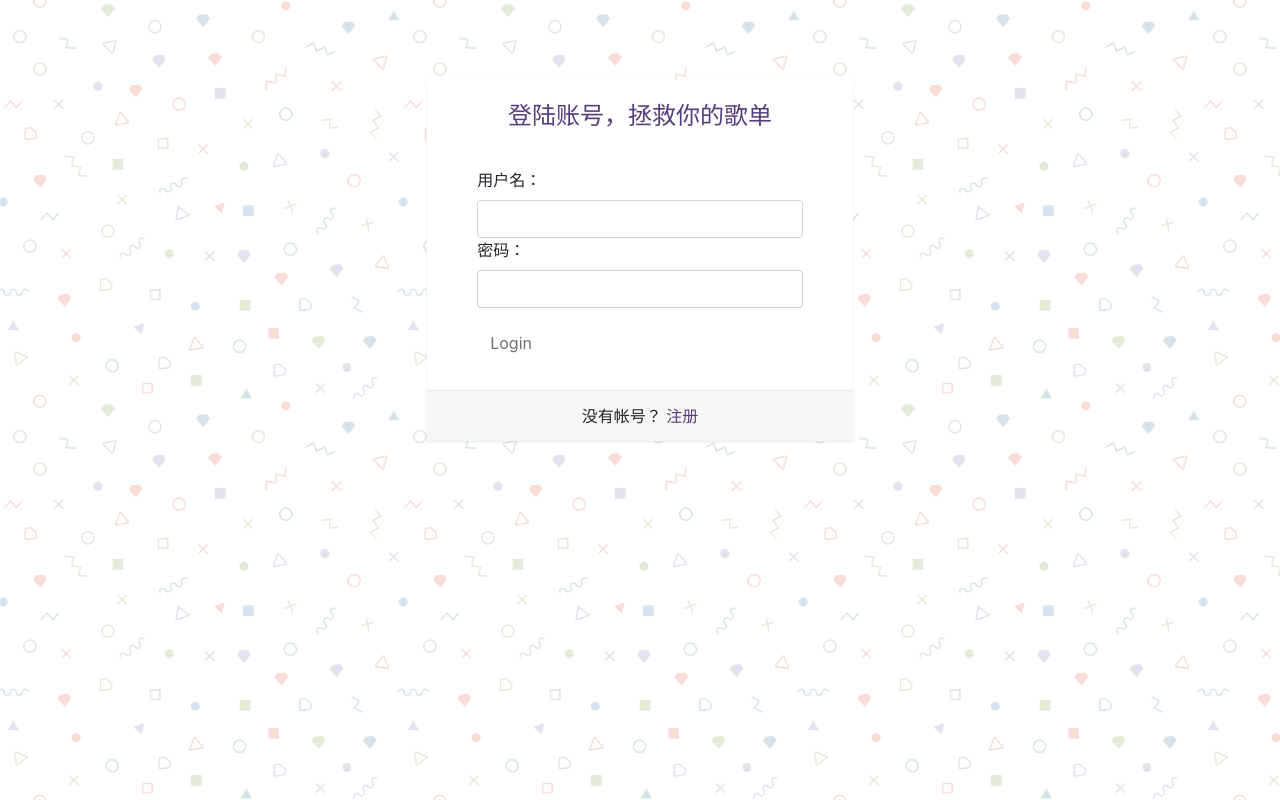
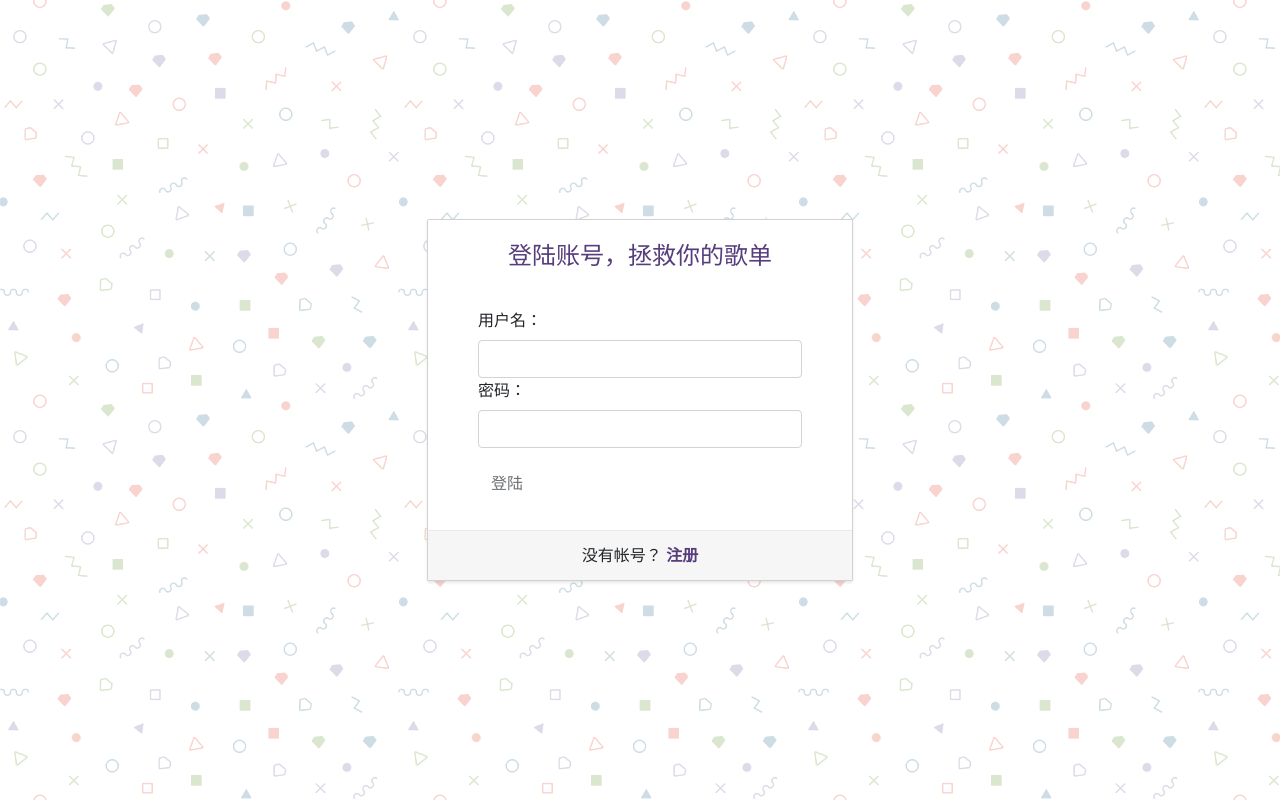
Before and after one commit to Amethyst-564/angular-playlist, an Angular app: page /login in a window 1280 px wide. Built offline with nearby package versions, Linux system fonts and the light colour scheme.

Commit message:
add logout

```diff
--- a/src/app/login/login.component.html
+++ b/src/app/login/login.component.html
@@ -36,14 +36,14 @@
 
             </div>
 
-            <div *ngIf="model.code === 1001 && password.value!=''" class="warn">
+            <div *ngIf="model.code === 1001 && in_password.value!=''" class="warn">
               密码不正确
             </div>
-            <div *ngIf="model.code === 1002 && username.value!=''" class="warn">
+            <div *ngIf="model.code === 1002 && in_username.value!=''" class="warn">
               用户名不存在
             </div>
             <button type="submit" class="btn" [class.btn-primary]="!in_username.hasError('required') && !in_password.hasError('required')"
-              [disabled]="in_username.hasError('required') || in_password.hasError('required')" (click)="login(in_username.value, in_password.value)">Login</button>
+              [disabled]="in_username.hasError('required') || in_password.hasError('required')" (click)="login(in_username.value, in_password.value)">登陆</button>
 
           </form>
 
@@ -75,12 +75,12 @@
 
             </div>
 
-            <!-- <div *ngIf="model.code === 1001 && password.value!=''" class="warn">
-              密码不正确
+            <div *ngIf="model.code === 1003 && on_username.value!=''" class="warn">
+              该用户名已存在
             </div>
-            <div *ngIf="model.code === 1002 && username.value!=''" class="warn">
-              用户名不存在
-            </div> -->
+            <div *ngIf="model.code === 0 && on_username.value!=''" class="success">
+              {{model.msg}}
+            </div>
             <button type="submit" class="btn" [class.btn-primary]="!on_username.hasError('required') && !on_password.hasError('required') && !on_ackPassword.hasError('required') && on_ackPassword.value === on_password.value"
               [disabled]="on_username.hasError('required') || on_password.hasError('required') || on_ackPassword.hasError('required') || on_ackPassword.value !== on_password.value"
               (click)="logon(on_username.value, on_password.value)">注册</button>
@@ -93,10 +93,10 @@
       <div class="row" id="footer">
         <div id="footer-content">
           <div id="login-footer">
-            没有帐号？ <a (click)="toLogon()">注册</a>
+            没有帐号？ <a (click)="toLogon()"><b>注册</b></a>
           </div>
           <div id="logon-footer">
-            已有帐号？ <a (click)="toLogin()">登陆</a>
+            已有帐号？ <a (click)="toLogin()"><b>登陆</b></a>
           </div>
 
         </div>
--- a/src/app/login/login.component.less
+++ b/src/app/login/login.component.less
@@ -13,7 +13,15 @@
     width: 100%;
     background-image: url('../../assets/img/loginbg.png'); // background-size: cover;
     // background-repeat: no-repeat;
-    opacity: 80%;
+    opacity: 1;
+}
+
+:host {
+    width: 100vw;
+    height: 100vh;
+    display: flex; // 垂直对齐在中心（stretch是拉伸以填充，baseline是基线对其）
+    align-items: center; // flex项水平对齐在容器中心
+    justify-content: center;
 }
 
 .container {
@@ -24,7 +32,12 @@
             .internal-flex();
         }
         .warn {
-            color: rgb(206, 28, 28);
+            color: #ff6666;
+            margin-bottom: 10px;
+            font-size: 0.9rem;
+        }
+        .success {
+            color: #15bf81;
             margin-bottom: 10px;
             font-size: 0.9rem;
         }
@@ -35,14 +48,13 @@
         }
         #login-card {
             .internal-flex();
-            min-width: 20rem;
-            margin-top: 5rem; // border: 3px solid black;
+            min-width: 20rem; // margin-top: 8%; // border: 3px solid black;
             padding: 0;
             border-radius: 2px;
-            box-shadow: 0 1px 3px rgba(26, 26, 26, .1);
+            box-shadow: 0 2px 3px rgba(26, 26, 26, .1);
+            border: 0.5px solid rgba(26, 26, 26, .2);
             box-sizing: border-box;
             background-color: white;
-
             #login-header {
                 width: 100%;
                 padding: 1.4rem .8rem .8rem .8rem;
@@ -50,7 +62,6 @@
                     color: @primary;
                 }
             }
-
             #login-mid {
                 width: 100%;
                 margin-top: 1rem;
@@ -59,9 +70,7 @@
                     display: none;
                 }
             }
-
             #footer {
-
                 width: 100%;
                 padding: .8rem;
                 background-color: #f6f6f6;
@@ -74,14 +83,11 @@
                             text-decoration: none;
                         }
                     }
-
                     #logon-footer {
                         display: none;
                     }
                 }
             }
         }
-
-
     }
 }
--- a/src/app/login/login.component.ts
+++ b/src/app/login/login.component.ts
@@ -4,8 +4,9 @@ import { Router } from '@angular/router';
 import { FormGroup, FormControl } from '@angular/forms';
 // 表单验证器
 import { Validators } from '@angular/forms';
-import { LoginService } from '../service/login.service';
+import { UserService } from '../service/user.service';
 import { Result } from '../result';
+import { NavbarComponent } from '../navbar/navbar.component';
 
 const regex = /^[a-zA-Z0-9_]+$/;
 
@@ -45,15 +46,16 @@ export class LoginComponent implements OnInit {
     updateOn: 'change'
   });
 
-  constructor(private loginService: LoginService, private _router: Router) { }
+  constructor(private userService: UserService, private _router: Router) { }
 
   ngOnInit() {
   }
 
   login(username: string, password: string) {
-    this.loginService.login(username, password).subscribe(data => {
+    this.userService.login(username, password).subscribe(data => {
       const code = data.code;
       if (code === 0) {
+        NavbarComponent.login(username);
         this._router.navigate(['search']);
       } else {
         this.model.code = code;
@@ -64,6 +66,19 @@ export class LoginComponent implements OnInit {
 
   logon(username: string, password: string) {
     console.log(username, password);
+    this.userService.logon(username, password).subscribe(data => {
+      const code = data.code;
+      if (code === 0) {
+        this.model.code = code;
+        this.model.msg = data.msg + '，3秒后跳转到登陆界面';
+        setTimeout(() => {
+          location.reload();
+        }, 3000);
+      } else {
+        this.model.code = code;
+        this.model.msg = data.msg;
+      }
+    });
   }
 
   toLogon() {
--- a/src/app/navbar/navbar.component.html
+++ b/src/app/navbar/navbar.component.html
@@ -47,7 +47,9 @@
 
         </div>
 
-        <button class="btn btn-outline-light my-2 my-sm-0" type="submit" id="header-login" (click)="onClick()">Login</button>
+        <button class="btn btn-outline-light my-2 my-sm-0" type="submit" id="header-login" (click)="onClick()" *ngIf="!model.loginStatus">登陆</button>
+
+        <button class="btn btn-outline-light my-2 my-sm-0" type="submit" id="header-login" (click)="logout()" *ngIf="model.loginStatus">注销</button>
       </div>
     </nav>
   </div>
--- a/src/app/navbar/navbar.component.ts
+++ b/src/app/navbar/navbar.component.ts
@@ -1,5 +1,11 @@
 import { Component, OnInit } from '@angular/core';
 import { Router } from '@angular/router';
+
+
+const model = {
+  loginStatus: false,
+  username: '',
+};
 
 @Component({
   selector: 'app-navbar',
@@ -8,9 +14,16 @@ import { Router } from '@angular/router';
 })
 export class NavbarComponent implements OnInit {
 
+  public model: any;
+
+  public static login(username: string) {
+    model.loginStatus = true;
+    model.username = username;
+  }
+
   constructor(
     private _router: Router,
-  ) { }
+  ) { this.model = model; }
 
   ngOnInit() {
   }
@@ -19,4 +32,9 @@ export class NavbarComponent implements OnInit {
     this._router.navigate(['/login']);
   }
 
+  logout() {
+    model.loginStatus = false;
+    model.username = '';
+  }
+
 }
--- a/src/app/playlist/playlist.component.ts
+++ b/src/app/playlist/playlist.component.ts
@@ -2,10 +2,10 @@ import { Component, OnInit, Input, AfterViewInit } from '@angular/core';
 import { PlaylistService } from '../service/playlist.service';
 import { Router, ActivatedRoute, ParamMap } from '@angular/router';
 import { switchMap } from 'rxjs/operators';
-
 // 引入Lodash
 import * as _ from 'lodash';
 declare var $;
+
 @Component({
   selector: 'app-playlist',
   templateUrl: './playlist.component.html',
--- a/src/app/service/login.service.ts
+++ b/src/app/service/user.service.ts
@@ -4,24 +4,33 @@ import { Observable, Subject } from 'rxjs';
 
 const httpOptions = {
   headers: new HttpHeaders({
-    'Content-Type': 'application/json',
-    'Access-Control-Allow-Origin': '*',
+    'Content-Type': 'application/json'
   })
 };
 
 @Injectable({
   providedIn: 'root'
 })
-export class LoginService {
+export class UserService {
 
-  private url = '/boot/user/login';  // 登陆api
+  private loginUrl = '/boot/user/login';  // 登陆api
+  private logonUrl = '/boot/user/logon';  // 注册api
+
 
   constructor(private http: HttpClient) { }
 
 
   login(username: string, password: string): Observable<any> {
 
-    return this.http.post<any>(this.url, {
+    return this.http.post<any>(this.loginUrl, {
+      'username': username,
+      'password': password
+    }, httpOptions);
+  }
+
+  logon(username: string, password: string): Observable<any> {
+
+    return this.http.post<any>(this.logonUrl, {
       'username': username,
       'password': password
     }, httpOptions);
```
Also changed, not shown: 2 other files (tests, documents, lock files or other folders).
